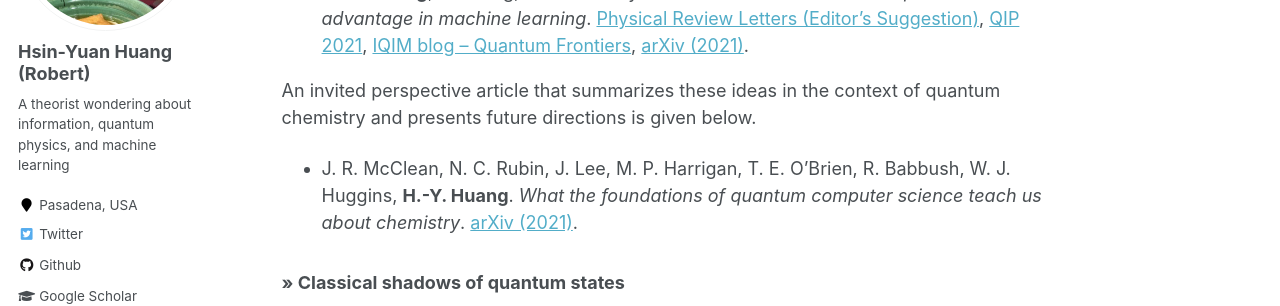
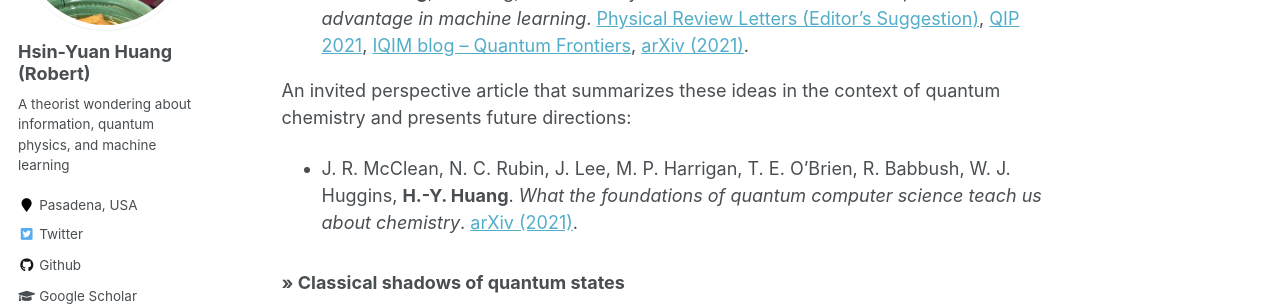
Before and after one commit to hsinyuan-huang/hsinyuan-huang.github.io, a Jekyll site: the page built from _pages/about.md, in a window 1280 px wide and 900 px high, scrolled down 1145 px. Shown: the part 180-486 px from the top of the window. Built offline with Jekyll 4.4.1, drawn with Linux system fonts in a browser that asks for light colours; formulas are drawn with MathJax 3.

Commit message:
minor changes

```diff
--- a/_pages/about.md
+++ b/_pages/about.md
@@ -39,7 +39,7 @@ The results are presented in the following work.
 
 * **H.-Y. Huang**, R. Kueng, J. Preskill. *Information-theoretic bounds on quantum advantage in machine learning*. <a href="https://journals.aps.org/prl/abstract/10.1103/PhysRevLett.126.190505" target="_blank">Physical Review Letters (Editor's Suggestion)</a>, <a href="https://www.youtube.com/watch?v=d1_hBEJQUSA&t=1202s&ab_channel=MunichCenterforQuantumScience%26Technology" target="_blank">QIP 2021</a>, <a href="https://quantumfrontiers.com/2021/06/02/peeking-into-the-world-of-quantum-intelligence/" target="_blank">IQIM blog -- Quantum Frontiers</a>, <a href="https://arxiv.org/abs/2101.02464" target="_blank">arXiv (2021)</a>.
 
-An invited perspective article that summarizes these ideas in the context of quantum chemistry and presents future directions is given below.
+An invited perspective article that summarizes these ideas in the context of quantum chemistry and presents future directions:
 
 * J. R. McClean, N. C. Rubin, J. Lee, M. P. Harrigan, T. E. O'Brien, R. Babbush, W. J. Huggins, **H.-Y. Huang**. *What the foundations of quantum computer science teach us about chemistry*. <a href="https://arxiv.org/abs/2106.03997" target="_blank">arXiv (2021)</a>.
 
```
